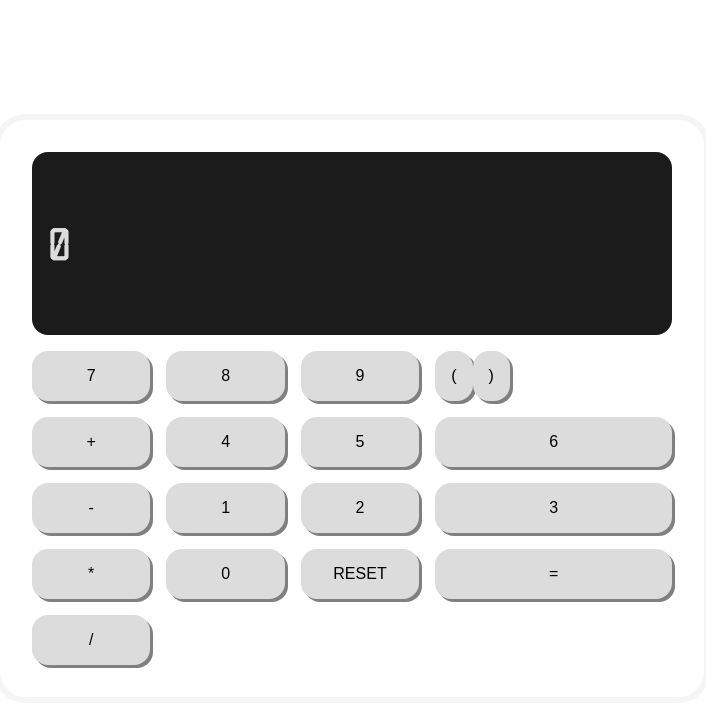
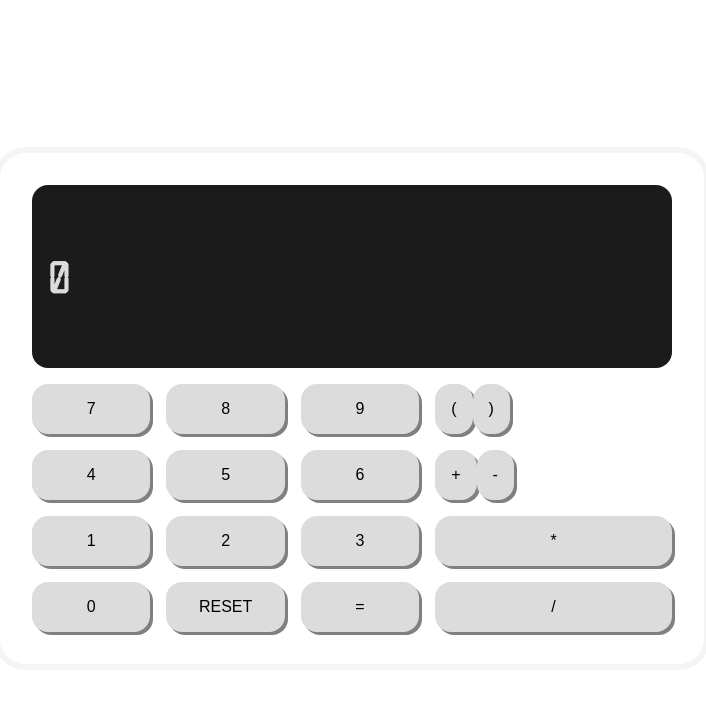
Before and after one commit to alcalde95/challenges_personal, a React (Vite) app: page / in a window 1280 px wide. Shown: the top 706 px of the page, without its empty margins (288-994 px from the left). Built offline with nearby package versions, Linux system fonts and the light colour scheme.

Commit message:
añadido ( y )

```diff
--- a/src/components/Body/index.jsx
+++ b/src/components/Body/index.jsx
@@ -68,14 +68,16 @@ const Body = () => {
                     <Button value='8' action={() => appendValue('8')} />
                     <Button value='9' action={() => appendValue('9')} />
                     <div id={styles.row}>
-                    <Button value='(' action={() => appendValue('(')} />
-                    <Button value=')' action={() => appendValue(')')} />
+                        <Button value='(' action={() => appendValue('(')} />
+                        <Button value=')' action={() => appendValue(')')} />
                     </div>
-                    <Button value='+' action={() => appendValue('+')} />
                     <Button value='4' action={() => appendValue('4')} />
                     <Button value='5' action={() => appendValue('5')} />
                     <Button value='6' action={() => appendValue('6')} />
-                    <Button value='-' action={() => appendValue('-')} />
+                    <div id={styles.row}>
+                        <Button value='+' action={() => appendValue('+')} />
+                        <Button value='-' action={() => appendValue('-')} />
+                    </div>
                     <Button value='1' action={() => appendValue('1')} />
                     <Button value='2' action={() => appendValue('2')} />
                     <Button value='3' action={() => appendValue('3')} />
```
